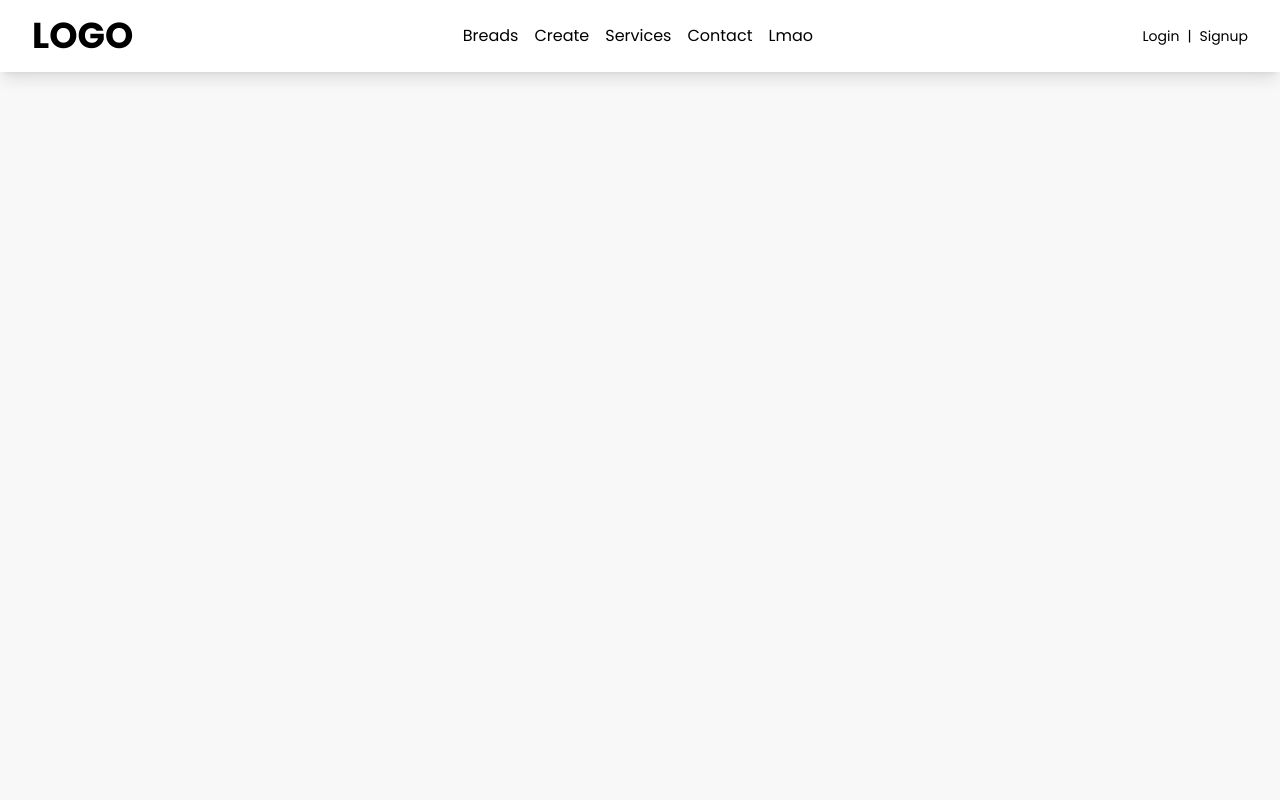
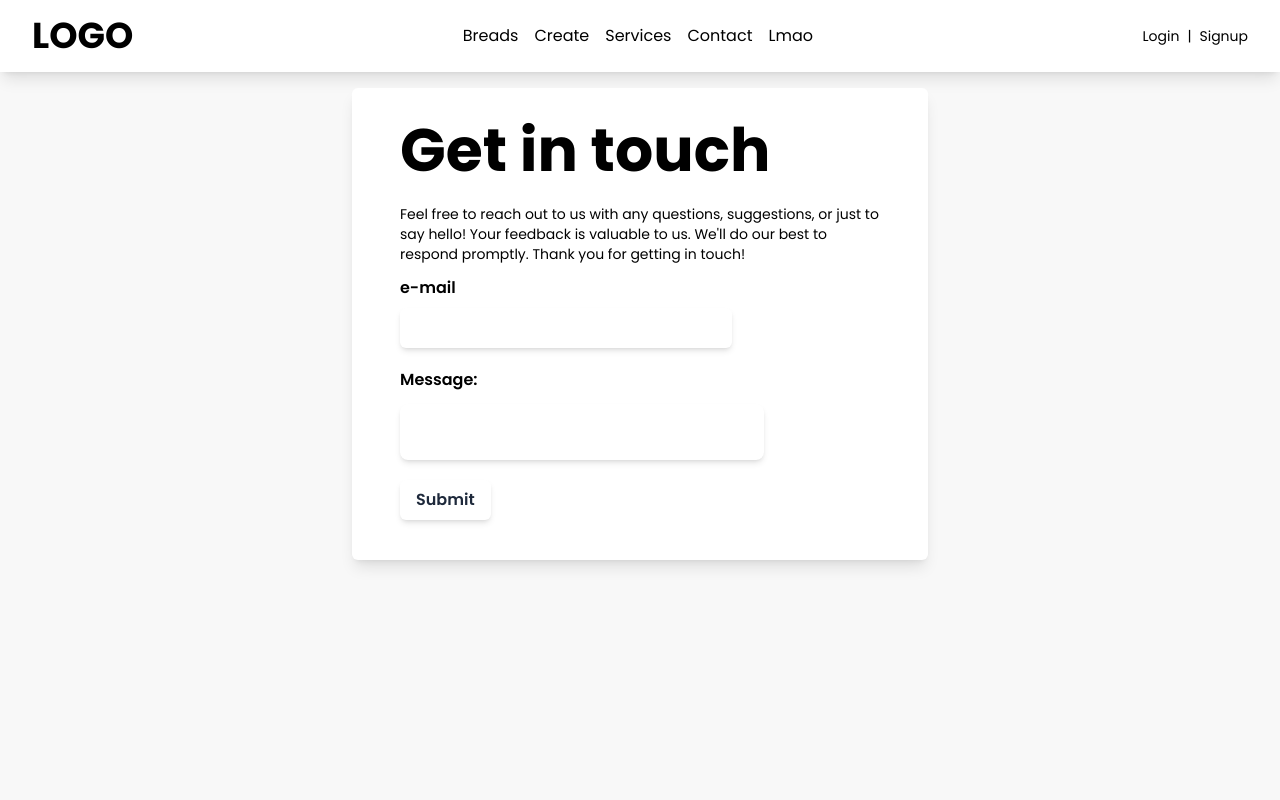
Before and after one commit to rukavain/fullstack-crud-app, a React (Vite) app in the folder react/: page /contact in a window 1280 px wide. Before the commit this address had no page. Shown: the top 800 px of the page. Built offline with nearby package versions, Linux system fonts and the light colour scheme.

Commit message:
added static contact page

```diff
--- a/react/src/App.jsx
+++ b/react/src/App.jsx
@@ -8,6 +8,7 @@ import Footer from "./components/Footer";
 import { BrowserRouter as Router, Routes, Route, Link } from "react-router-dom";
 import ViewBread from "./pages/ViewBread";
 import Update from "./pages/Update";
+import Contact from "./pages/Contact";
 
 function App() {
     return (
@@ -21,6 +22,7 @@ function App() {
                         <Route path="/" element={<Home />} />
                         <Route path="/viewAll" element={<View />} />
                         <Route path="/create" element={<Create />} />
+                        <Route path="/contact" element={<Contact />} />
                         <Route path="/view/:id" element={<ViewBread />} />
                         <Route path="/update/:id" element={<Update />} />
                     </Routes>
--- a/react/src/components/Button.jsx
+++ b/react/src/components/Button.jsx
@@ -1,6 +1,6 @@
 import React from "react";
 
-const Button = ({ name, onClick, bg, type }) => {
+const Button = ({ name, onClick, type }) => {
     return (
         <button
             type={type}
--- a/react/src/components/Navbar.jsx
+++ b/react/src/components/Navbar.jsx
@@ -12,7 +12,7 @@ const Navbar = () => {
         { label: "Breads", href: "/viewAll" },
         { label: "Create", href: "/create" },
         { label: "Services", href: "/" },
-        { label: "Contact", href: "/" },
+        { label: "Contact", href: "/contact" },
         { label: "Lmao", href: "/" },
     ];
 
--- /dev/null
+++ b/react/src/pages/Contact.jsx
@@ -0,0 +1,35 @@
+import React from "react";
+import { useState } from "react";
+import Button from "../components/Button";
+import Input from "../components/Input";
+
+const Contact = () => {
+    return (
+        <div className="flex justify-center items-center">
+            <div className="flex justify-center items-center bg-white my-4 py-8 px-12 rounded-md shadow-lg max-w-xl">
+                <form action="">
+                    <div className="flex flex-col gap-6">
+                        <h1 className="text-6xl font-bold">Get in touch</h1>
+                        <h1 className="text-sm">
+                            Feel free to reach out to us with any questions,
+                            suggestions, or just to say hello! Your feedback is
+                            valuable to us. We'll do our best to respond
+                            promptly. Thank you for getting in touch!
+                        </h1>
+                    </div>
+                    <Input label={"e-mail"} type={"email"} />
+                    <div className="flex flex-col gap-3 justify-center items-start">
+                        <label className="font-semibold"> Message: </label>
+                        <input
+                            type="text"
+                            className=" py-4 px-6 shadow-md rounded-lg"
+                        />
+                        <Button name={"Submit"} type={"submit"} />
+                    </div>
+                </form>
+            </div>
+        </div>
+    );
+};
+
+export default Contact;
--- a/react/src/pages/Create.jsx
+++ b/react/src/pages/Create.jsx
@@ -47,6 +47,7 @@ const CreateBreadForm = () => {
             );
 
             console.log(response.data);
+            setSuccessMessage(true);
             setSuccessMessage("Successfully added.");
             resetFields();
             // Handle success, reset form, show success message, etc.
--- a/react/src/pages/ViewBread.jsx
+++ b/react/src/pages/ViewBread.jsx
@@ -9,7 +9,6 @@ const ViewBread = () => {
     const [bread, setBread] = useState({});
     const [delMessage, setDelMessage] = useState("");
     const [isDeleted, setIsDeleted] = useState(false);
-    const [page, setPage] = useState(false);
 
     useEffect(() => {
         axios
@@ -17,11 +16,10 @@ const ViewBread = () => {
             .then((response) => {
                 console.log(response.data);
                 setBread(response.data);
-
             })
             .catch((error) => {
-                console.error("fix da code plz", error)
-                setDelMessage("This item is already deleted.")
+                console.error("fix da code plz", error);
+                setDelMessage("This item is already deleted.");
                 setIsDeleted(true);
             });
     }, [id]);
@@ -31,8 +29,9 @@ const ViewBread = () => {
             .delete(`http://localhost:8000/api/breads/${id}`)
             .then((response) => {
                 console.log(response.data);
+
                 setDelMessage("Successfully Deleted");
-                setPage(true);
+
                 setIsDeleted(true);
             })
             .catch((error) => {
@@ -50,11 +49,9 @@ const ViewBread = () => {
                             <Button name="Go back to dashboard" />
                         </Link>
                     </div>
-
                 </>
-
             ) : (
-                (<div className="flex flex-col">
+                <div className="flex flex-col">
                     <h1>Title: {bread.title}</h1>
                     <h1>Description: {bread.description}</h1>
                     <h1>Stocks: {bread.stocks}</h1>
@@ -69,7 +66,7 @@ const ViewBread = () => {
 
                         <Button onClick={deleteItem} name={"Delete"} />
                     </span>
-                </div>)
+                </div>
             )}
         </>
     );
```
Also changed, not shown: 2 other files (tests, documents, lock files or other folders). Lines whose indentation alone changed are shown as unchanged.
